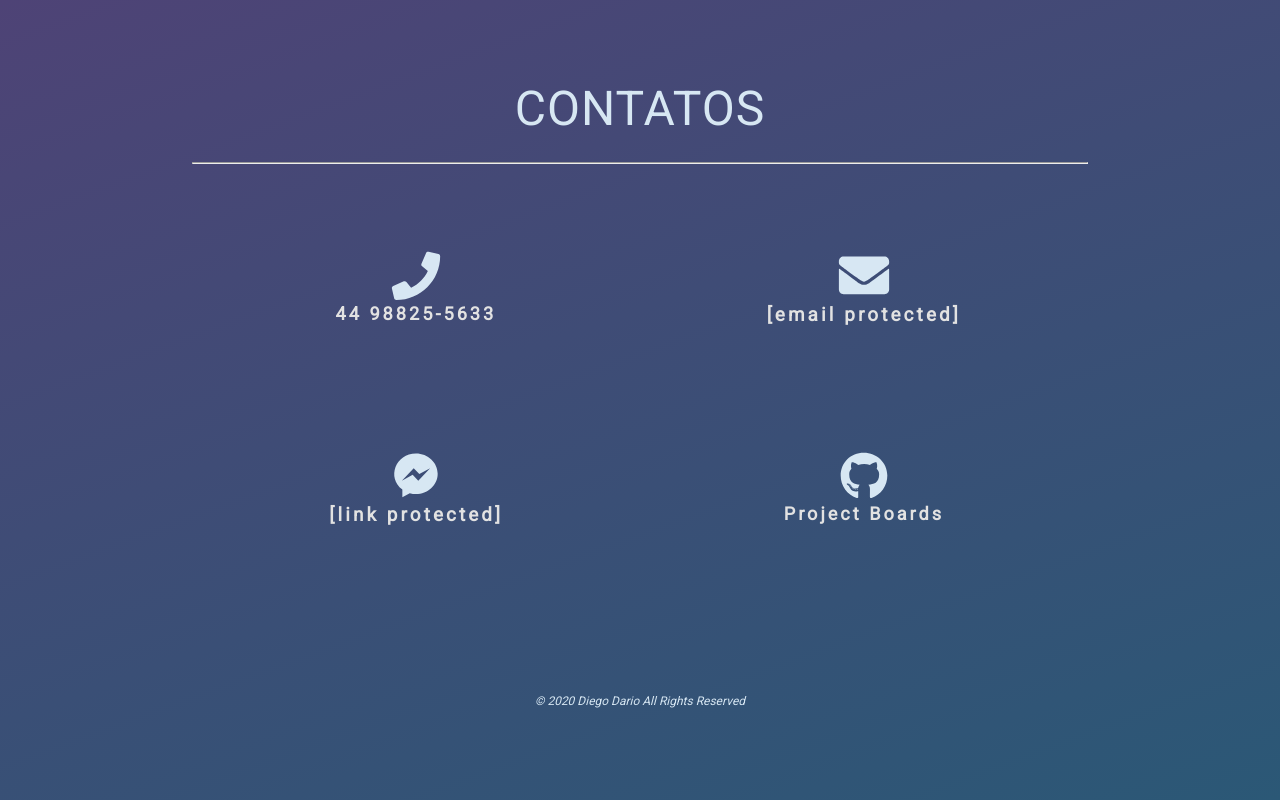
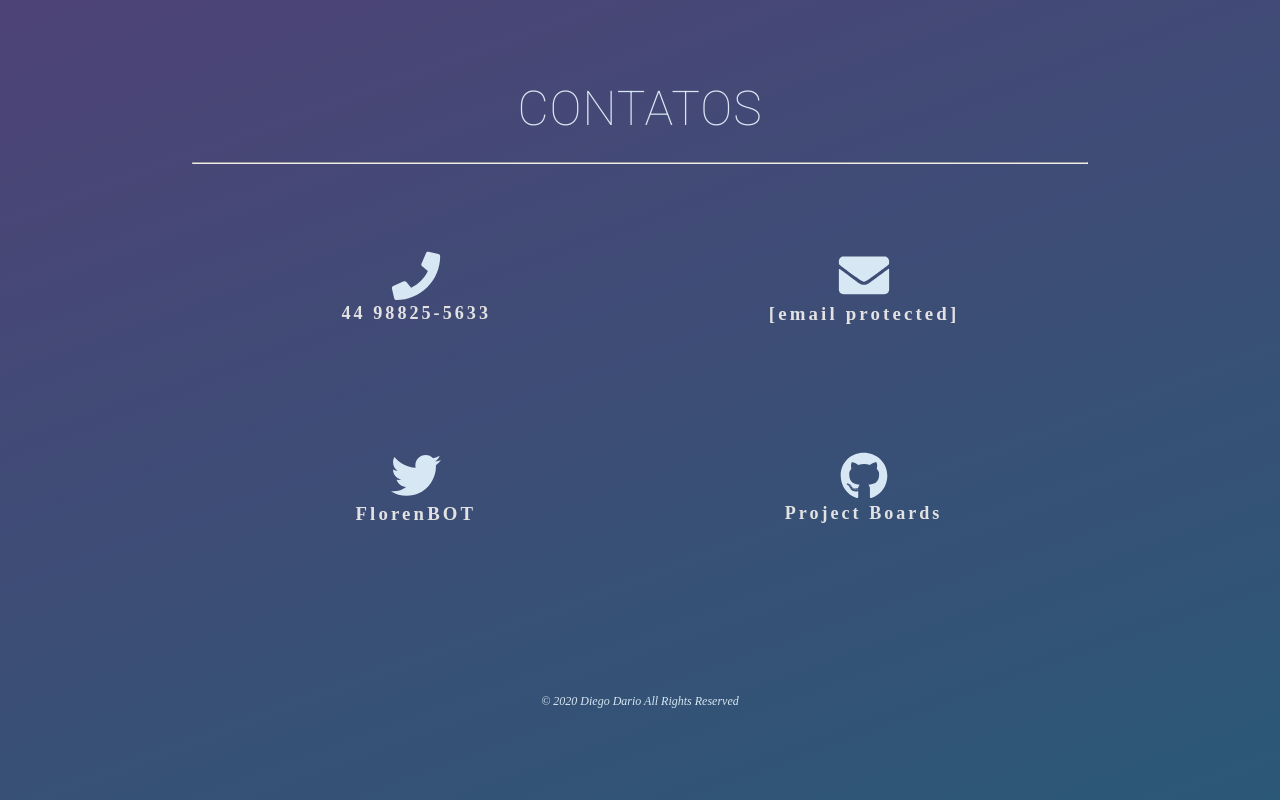
Before and after one commit to diegodario88/ResidencialFloren, a website built with webpack: page public/index.html in a window 1280 px wide. Shown: the part 2400-3200 px from the top of the page. Built offline with nearby package versions, Linux system fonts and the light colour scheme; no server answers; a script that the page names is missing.

Commit message:
add twitter bot and roboto font

```diff
--- a/public/index.html
+++ b/public/index.html
@@ -10,7 +10,7 @@
     <link rel="stylesheet" href="./style/style.css">
     <link rel="stylesheet" href="./style/responsive.css">
     <link rel="shortcut icon" type="imagem/png" href="img/florence.ico">
-    <link href="https://fonts.googleapis.com/css?family=Roboto&display=swap" rel="stylesheet">
+    <link href="https://fonts.googleapis.com/css?family=Roboto:100&display=swap" rel="stylesheet">
 </head>
 
 <body>
@@ -195,10 +195,8 @@
             </div>
 
             <div class="contato3 animated pulse">
-                <i class="fab fa-facebook-messenger fa-3x mb-3 sr-contact-2"></i><br>
-                <a href="/cdn-cgi/l/email-protection#e288838189918d8c9487908b91918b8f8da28a8d968f838b8ecc818d8f"><span
-                        class="__cf_email__"
-                        data-cfemail="deb4bfbdb5adb1b0a8bbacb7adadb7b3b19eb6b1aab3bfb7b2f0bdb1b3">[link&#160;protected]</span></a>
+                <i class="fab fa-twitter fa-3x mb-3 sr-contact-2"></i><br>
+                <a href="https://twitter.com/PlantaoFarmacia">FlorenBOT</a>
             </div>
 
             <div class="contato4 animated pulse">
--- a/public/style/style.css
+++ b/public/style/style.css
@@ -14,7 +14,7 @@ nav {
 	justify-content: space-around;
 	align-items: center;
 	min-height: 8vh;
-	font-family: 'Poppins', sans-serif;
+	font-family: 'Poppins';
 	background-color: #212120;
 	width: 100%;
 	position: fixed;
@@ -26,7 +26,6 @@ nav {
 body {
 	background: #193b55;
 	color: #d7e7f3;
-	font-family: 'Roboto', sans-serif;
 	text-align: center;
 	font-size: 22px;
 	line-height: 33px;
@@ -41,6 +40,7 @@ h1 {
 	height: auto;
 	-webkit-font-smoothing: subpixel-antialiased;
 	box-sizing: border-box;
+	font-family: 'Roboto', sans-serif;
 }
 
 div.block {
```
